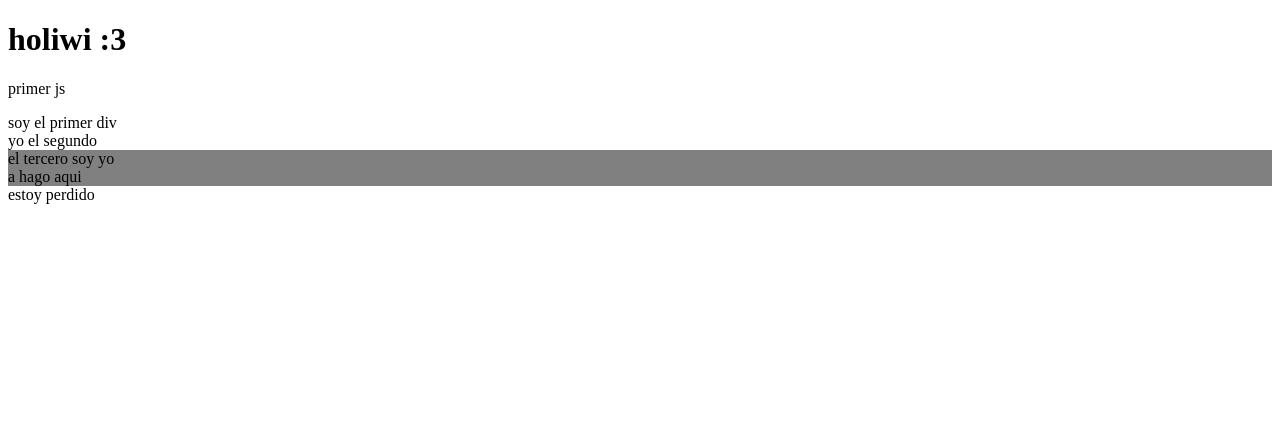
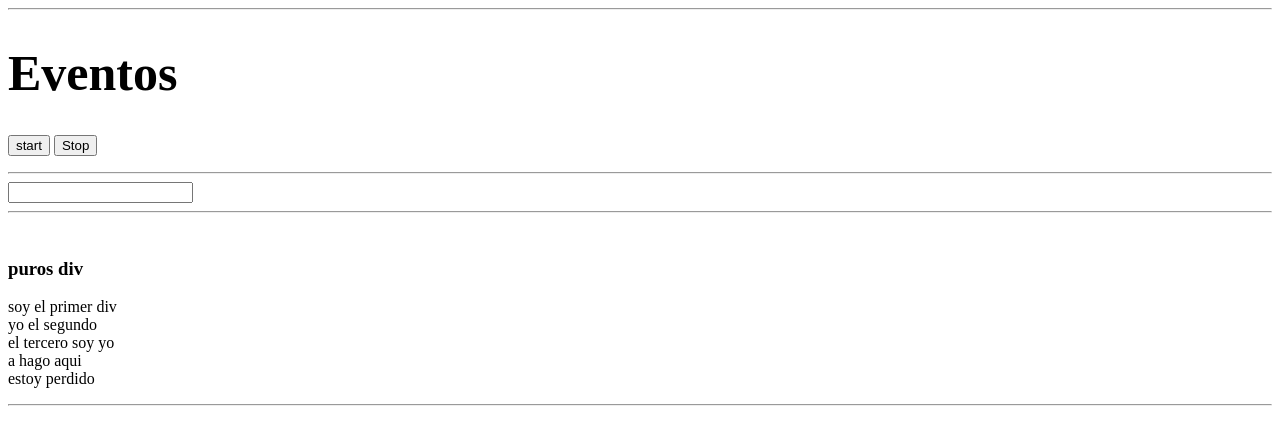
Before and after one commit to UpDn12/myWeb, a plain HTML site: page index.html in a window 1280 px wide. Drawn offline with Linux system fonts and the light colour scheme.

Commit message:
act Eventos

```diff
--- a/index.html
+++ b/index.html
@@ -5,18 +5,33 @@
     <meta http-equiv="X-UA-Compatible" content="IE=edge">
     <meta name="viewport" content="width=device-width, initial-scale=1.0">
     <title>Index HTML</title>
-
+    <script type="text/javascript" src="js\Eventos.js"></script>
 </head>
 <body>
-    <h1>holiwi :3</h1>
-    <p>primer js</p>
-    <div>soy el primer div</div>
-    <div>yo el segundo</div>
-    <div class="rojo">el tercero soy yo</div>
-    <div class="rojo">a hago aqui</div>
-    <div class="amarillo">estoy perdido</div>
-    <!--scripts-->
+    <hr>
+    <h1>Eventos</h1>
+    <p>
+        <button id="start">start</button>
+        <button id="stop">Stop</button><br>
+    </p>
+    <hr>
+    <form>
+        <input type="text" name="nombre" id="campoNombre">
+    </form>
+    <hr>
+    <br>
+    <p>
+        <h3>puros div</h3>
+        <div>soy el primer div</div>
+        <div>yo el segundo</div>
+        <div class="rojo">el tercero soy yo</div>
+        <div class="rojo">a hago aqui</div>
+        <div class="amarillo">estoy perdido</div>
+    </p>
+    <hr>
+    <!--scripts
     <script type="text/javascript" src="js\2_DOM.js"></script>
-    <script type="text/javascript" src="js\2_BOM.js"></script>
+    <script type="text/javascript" src="js\2_BOM.js"></script>-->
+
 </body>
 </html>
--- /dev/null
+++ b/js/Eventos.js
@@ -0,0 +1,100 @@
+'use strict'
+
+
+
+//Evento LOUD ejecuta cuadno la paguina esta cargada *******************************
+window.addEventListener('load', function(){
+    //EVENTOS DEL RATON     ////////////////////////////////////////////////////////
+        function cambiarColor() {
+            var bg=boton.style.background;
+            if(bg=="green"){
+                boton.style.background="red";
+            }else{
+                boton.style.background="green";
+            }
+            boton.style.padding="10px";
+            boton.style.border="1px solid #ccc";
+        return true;}
+
+
+        var boton=document.querySelector("#stop");
+
+        //event Click
+        boton.addEventListener('dblclick', function(){
+            cambiarColor();
+        });
+
+        //mouse Over pasar el mouse sobre
+        boton.addEventListener('mouseover', function(){
+            boton.style.background="white"
+        })
+
+        //mouseOut salir con el mause sobre
+        boton.addEventListener('mouseout',function(){
+            boton.style.background="#ccc";
+        })
+
+    //EVENTOS DEL TECLADO   /////////////////////////////////////////////////////////////
+        var input=document.querySelector("#campoNombre");
+        //focus sabe si estas dento del Imput
+        input.addEventListener('focus', function(){
+            console.log("estas dentro del inout");
+        })
+
+        //blur sabe si estas fuera del input(se activa primero entrando al input)
+        input.addEventListener('blur', function(){
+            console.log('estas fuera del input');
+        })
+
+        //KeyDown sabe si estas precionando una letra [String.fromCharCode(event.keyCode)] que tecla se pulsa
+        input.addEventListener('keydown', function(){
+            console.log('estas pulsando esta tecla', String.fromCharCode(event.keyCode));
+        })
+
+        //KeyPess
+        input.addEventListener('keypress', function(){
+            console.log('tecla presionada');
+        })
+
+        //keyUp sabe cuando dejas de presionar una tecla
+        input.addEventListener('keyup', function(){
+            console.log('tecla suelta');
+        })
+
+    //TIME ejecuta un a cion en un intermavo de time //////////////////////////////
+        function intervalo(){
+            var tiempo=setInterval(function(){
+                console.log("Set interval Ejecutando");
+
+                var encabezado=document.querySelector("h1");
+                if (encabezado.style.fontSize=="50px") {
+                    encabezado.style.fontSize="20px";
+                } else {
+                    encabezado.style.fontSize="50px";
+                }
+
+            },1000);
+            return tiempo;
+        }
+        var tiempo=intervalo();
+    //TIMEOut ejecuta una acion una sola vez en x tiempo
+        /*var timeOut=setTimeout(function(){
+            console.log("Set TIME Out Ejecutando");
+            var encabezado=document.querySelector("h1");
+            encabezado.style.background="green";
+        },1000);*/
+
+    //STOP detiene un intervalo
+        var stop=document.querySelector("#stop");
+        stop.addEventListener("click", function(){
+            alert("paraste el intevalo");
+            clearInterval(tiempo);
+        });
+
+    //Start comienza un intervalo
+        var start=document.querySelector("#start");
+        start.addEventListener('click', function(){
+            alert("iniciado intervalo");
+            intervalo();
+        });
+});
```
